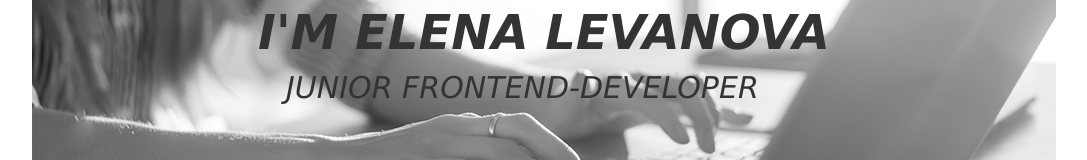
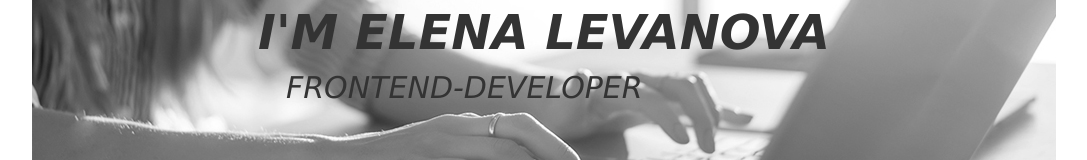
Before and after one commit to LevanovaElena/cv, a plain HTML site: page cv-website/index.html in a window 1280 px wide. Shown: the part 185-345 px from the top of the page, without its empty margins (96-1183 px from the left). Drawn offline with Linux system fonts and the light colour scheme.

Commit message:
new caption

```diff
--- a/cv-website/index.html
+++ b/cv-website/index.html
@@ -18,7 +18,7 @@
         <header class="header">
             <div class="gday">G’DAY!</div>
             <h1 class="title">I'M ELENA LEVANOVA</h1>
-            <div class="position">JUNIOR FRONTEND-DEVELOPER</div>
+            <div class="position">FRONTEND-DEVELOPER</div>
         </header>
         <main>
             <a name="aboutme"></a>
```
